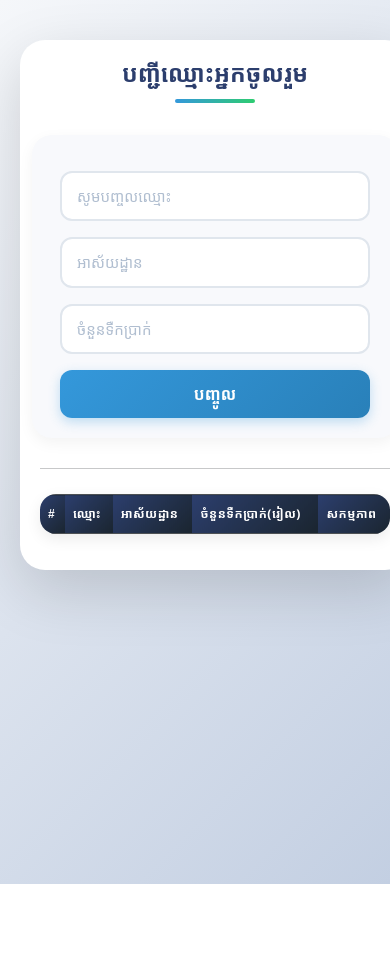
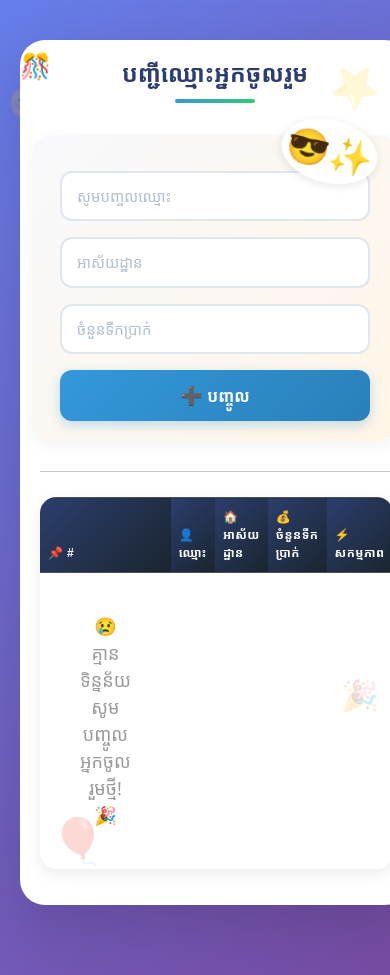
Before and after one commit to sojin-coder/list, a plain HTML site: page index.html in a window 390 px wide. Before the commit the page ends 884 px from the top, so only its background shows below. Drawn offline with nearby package versions, Linux system fonts and the light colour scheme; some packages are replaced by stand-ins of ours; no server answers; a script that the page names is missing.

Commit message:
update new feature

```diff
--- a/index.html
+++ b/index.html
@@ -51,7 +51,7 @@
         <th>#</th>
         <th>ឈ្មោះ</th>
         <th>អាស័យដ្ឋាន</th>
-        <th>ចំនួនទឺកប្រាក់(រៀល)</th>
+        <th>ចំនួនទឺកប្រាក់</th>
         <th>សកម្មភាព</th>
       </tr>
     </thead>
--- a/script.js
+++ b/script.js
@@ -110,3 +110,20 @@ document.getElementById("form-update").addEventListener("submit", async (e) => {
 
   bootstrap.Modal.getInstance(document.getElementById("modal")).hide();
 });
+// Party effect when adding data
+function showParty() {
+  const partyEmojis = ['🎉', '🎊', '🥳', '✨', '💫', '🎈', '🎪', '🤡', '😍', '🔥'];
+  for(let i = 0; i < 10; i++) {
+    const emoji = document.createElement('div');
+    emoji.textContent = partyEmojis[Math.floor(Math.random() * partyEmojis.length)];
+    emoji.style.position = 'fixed';
+    emoji.style.left = Math.random() * 100 + '%';
+    emoji.style.top = '50%';
+    emoji.style.fontSize = Math.random() * 30 + 20 + 'px';
+    emoji.style.animation = 'party 1s ease-out forwards';
+    emoji.style.pointerEvents = 'none';
+    emoji.style.zIndex = '9999';
+    document.body.appendChild(emoji);
+    setTimeout(() => emoji.remove(), 1000);
+  }
+}
--- a/style.css
+++ b/style.css
@@ -1,5 +1,3 @@
-
-
 @import url('https://fonts.googleapis.com/css2?family=Noto+Sans+Khmer:wght@300;400;500;600;700&display=swap');
 
 * {
@@ -7,9 +5,39 @@
 }
 
 body {
-  background: linear-gradient(135deg, #f5f7fa 0%, #c3cfe2 100%);
+  background: linear-gradient(135deg, #667eea 0%, #764ba2 100%);
   min-height: 100vh;
   padding-bottom: 50px;
+  position: relative;
+  overflow-x: hidden;
+}
+
+/* Floating Stickers */
+body::before {
+  content: "😊";
+  position: fixed;
+  font-size: 50px;
+  top: 10%;
+  left: 2%;
+  animation: float 6s ease-in-out infinite;
+  opacity: 0.3;
+  pointer-events: none;
+}
+
+body::after {
+  content: "🎉";
+  position: fixed;
+  font-size: 60px;
+  bottom: 15%;
+  right: 3%;
+  animation: float 5s ease-in-out infinite reverse;
+  opacity: 0.3;
+  pointer-events: none;
+}
+
+@keyframes float {
+  0%, 100% { transform: translateY(0px) rotate(0deg); }
+  50% { transform: translateY(-20px) rotate(5deg); }
 }
 
 .container {
@@ -18,11 +46,39 @@ body {
   box-shadow: 0 20px 60px rgba(0,0,0,0.15);
   padding: 35px 40px;
   margin-top: 40px !important;
-  transition: all 0.3s ease;
+  position: relative;
+  overflow: hidden;
 }
 
-.container:hover {
-  box-shadow: 0 25px 70px rgba(0,0,0,0.2);
+/* Decorative Stickers inside container */
+.container::before {
+  content: "⭐";
+  position: absolute;
+  top: 20px;
+  right: 30px;
+  font-size: 40px;
+  opacity: 0.2;
+  animation: spin 10s linear infinite;
+}
+
+.container::after {
+  content: "🎈";
+  position: absolute;
+  bottom: 20px;
+  left: 30px;
+  font-size: 45px;
+  opacity: 0.2;
+  animation: bounce 3s ease-in-out infinite;
+}
+
+@keyframes spin {
+  from { transform: rotate(0deg); }
+  to { transform: rotate(360deg); }
+}
+
+@keyframes bounce {
+  0%, 100% { transform: translateY(0px); }
+  50% { transform: translateY(-15px); }
 }
 
 h3 {
@@ -31,6 +87,15 @@ h3 {
   position: relative;
   padding-bottom: 15px;
   margin-bottom: 30px !important;
+}
+
+h3::before {
+  content: "🎊";
+  position: absolute;
+  left: -40px;
+  top: -10px;
+  font-size: 35px;
+  animation: wobble 2s ease-in-out infinite;
 }
 
 h3::after {
@@ -45,13 +110,39 @@ h3::after {
   border-radius: 2px;
 }
 
-/* Form styling */
+@keyframes wobble {
+  0%, 100% { transform: rotate(0deg); }
+  25% { transform: rotate(10deg); }
+  75% { transform: rotate(-10deg); }
+}
+
+/* Form styling with sticker */
 #form {
-  background: #f8f9fc;
+  background: linear-gradient(135deg, #f8f9fc 0%, #fff5e6 100%);
   padding: 25px;
   border-radius: 20px;
   margin-bottom: 30px;
   box-shadow: 0 5px 15px rgba(0,0,0,0.05);
+  position: relative;
+}
+
+#form::before {
+  content: "😎✨";
+  position: absolute;
+  top: -15px;
+  right: 20px;
+  font-size: 35px;
+  background: white;
+  border-radius: 50%;
+  padding: 5px;
+  box-shadow: 0 2px 10px rgba(0,0,0,0.1);
+  animation: wave 1.5s ease-in-out infinite;
+}
+
+@keyframes wave {
+  0%, 100% { transform: rotate(0deg); }
+  25% { transform: rotate(15deg); }
+  75% { transform: rotate(-15deg); }
 }
 
 #form .form-control {
@@ -84,6 +175,12 @@ h3::after {
   transition: all 0.3s ease;
   width: 100%;
   box-shadow: 0 4px 12px rgba(52,152,219,0.3);
+  position: relative;
+}
+
+#form .btn-primary::before {
+  content: "➕ ";
+  font-size: 18px;
 }
 
 #form .btn-primary:hover {
@@ -110,14 +207,45 @@ h3::after {
   letter-spacing: 0.5px;
 }
 
+.table thead th:first-child::before {
+  content: "📌 ";
+}
+
+.table thead th:nth-child(2)::before {
+  content: "👤 ";
+}
+
+.table thead th:nth-child(3)::before {
+  content: "🏠 ";
+}
+
+.table thead th:nth-child(4)::before {
+  content: "💰 ";
+}
+
+.table thead th:last-child::before {
+  content: "⚡ ";
+}
+
 .table tbody tr {
   transition: all 0.2s ease;
 }
 
 .table tbody tr:hover {
-  background-color: #f0f7ff;
+  background-color: #fffbea;
   transform: scale(1.01);
   box-shadow: 0 3px 10px rgba(0,0,0,0.08);
+}
+
+.table tbody tr:hover td:first-child::before {
+  content: "👉 ";
+  animation: point 0.5s ease;
+}
+
+@keyframes point {
+  0% { transform: translateX(0); }
+  50% { transform: translateX(5px); }
+  100% { transform: translateX(0); }
 }
 
 .table td {
@@ -127,13 +255,14 @@ h3::after {
   font-size: 14px;
 }
 
-/* Action buttons */
+/* Action buttons with stickers */
 .btn-sm {
   border-radius: 10px;
   padding: 6px 15px;
   font-weight: 500;
   margin: 0 3px;
   transition: all 0.2s ease;
+  position: relative;
 }
 
 .btn-warning {
@@ -142,15 +271,39 @@ h3::after {
   color: white;
 }
 
-.btn-warning:hover {
-  background-color: #e67e22;
-  transform: translateY(-2px);
-  box-shadow: 0 4px 10px rgba(243,156,18,0.3);
+.btn-warning::before {
+  content: "✏️ ";
+}
+
+.btn-warning:hover::before {
+  content: "🖊️ ";
+  animation: shake 0.3s ease;
 }
 
 .btn-danger {
   background-color: #e74c3c;
   border: none;
+}
+
+.btn-danger::before {
+  content: "🗑️ ";
+}
+
+.btn-danger:hover::before {
+  content: "💀 ";
+  animation: shake 0.3s ease;
+}
+
+@keyframes shake {
+  0%, 100% { transform: rotate(0deg); }
+  25% { transform: rotate(10deg); }
+  75% { transform: rotate(-10deg); }
+}
+
+.btn-warning:hover {
+  background-color: #e67e22;
+  transform: translateY(-2px);
+  box-shadow: 0 4px 10px rgba(243,156,18,0.3);
 }
 
 .btn-danger:hover {
@@ -159,11 +312,23 @@ h3::after {
   box-shadow: 0 4px 10px rgba(231,76,60,0.3);
 }
 
-/* Modal styling */
+/* Modal styling with stickers */
 .modal-content {
   border-radius: 20px;
   border: none;
   box-shadow: 0 30px 60px rgba(0,0,0,0.3);
+  position: relative;
+  overflow: hidden;
+}
+
+.modal-content::before {
+  content: "🎨🎭🎪";
+  position: absolute;
+  bottom: -20px;
+  right: -20px;
+  font-size: 80px;
+  opacity: 0.1;
+  pointer-events: none;
 }
 
 .modal-header {
@@ -176,6 +341,10 @@ h3::after {
 .modal-header h5 {
   font-weight: 700;
   margin: 0;
+}
+
+.modal-header h5::before {
+  content: "🛠️ ";
 }
 
 .modal-header .btn-close {
@@ -213,9 +382,23 @@ h3::after {
   transition: all 0.3s ease;
 }
 
+.modal-footer .btn-success::before {
+  content: "✅ ";
+}
+
 .modal-footer .btn-success:hover {
   transform: translateY(-2px);
   box-shadow: 0 4px 12px rgba(39,174,96,0.4);
+}
+
+/* Empty table row message */
+#tbl:empty::before {
+  content: "😢 គ្មានទិន្នន័យ សូមបញ្ចូលអ្នកចូលរួមថ្មី! 🎉";
+  display: block;
+  text-align: center;
+  padding: 40px;
+  color: #999;
+  font-size: 18px;
 }
 
 /* Responsive */
@@ -223,6 +406,11 @@ h3::after {
   .container {
     padding: 20px;
     margin: 20px;
+  }
+
+  body::before, body::after {
+    font-size: 30px;
+    opacity: 0.2;
   }
 
   .table thead th {
@@ -243,9 +431,14 @@ h3::after {
   #form {
     padding: 20px;
   }
+
+  h3::before {
+    left: -20px;
+    font-size: 25px;
+  }
 }
 
-/* Loading animation (optional) */
+/* Loading animation */
 .loading-screen {
   position: fixed;
   top: 0;
@@ -268,7 +461,9 @@ h3::after {
   animation: spin 1s linear infinite;
 }
 
-@keyframes spin {
-  0% { transform: rotate(0deg); }
-  100% { transform: rotate(360deg); }
+/* Party popper effect on submit (optional JS) */
+@keyframes party {
+  0% { transform: scale(0); opacity: 0; }
+  50% { transform: scale(1.2); opacity: 1; }
+  100% { transform: scale(1); opacity: 0; }
 }
```
